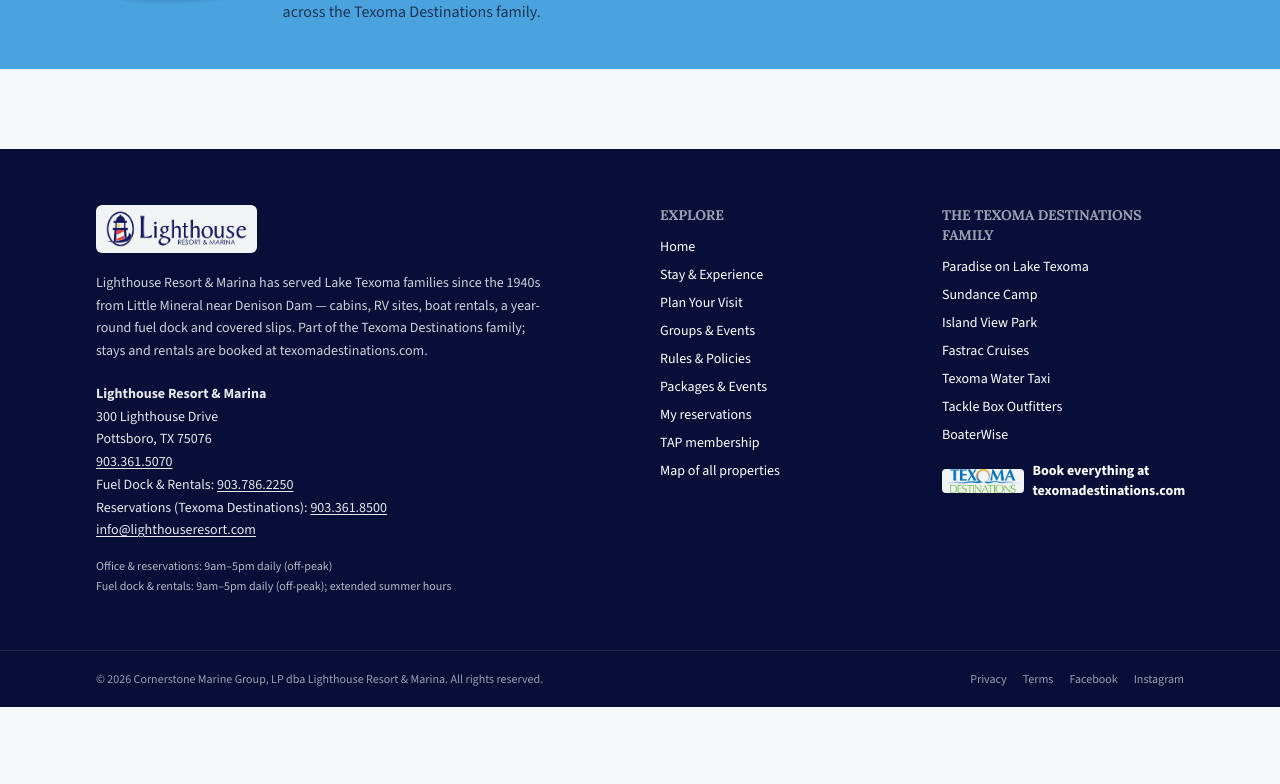
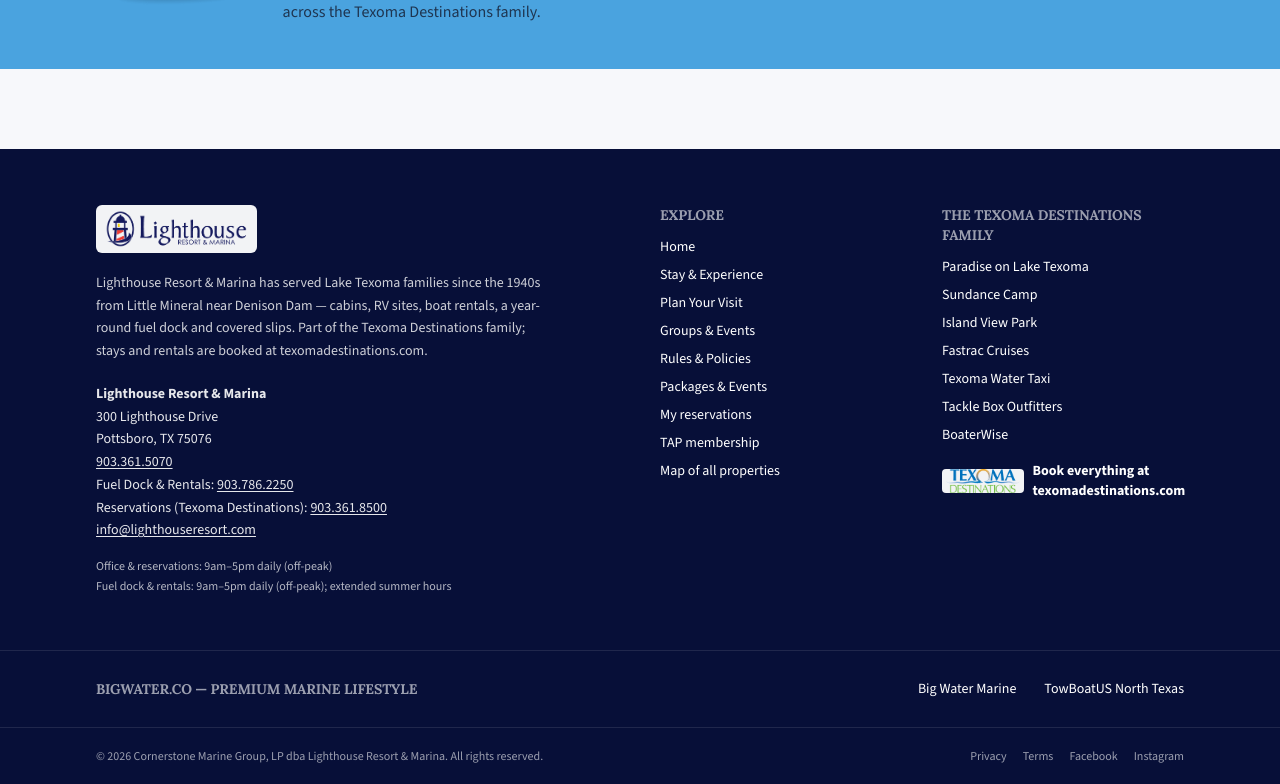
Before and after one commit to mptucker/td-multi, a Next.js app: page /sites/lighthouse in a window 1280 px wide. Shown: the part 4245-5029 px from the top of the page. Before the commit the page ends 4952 px from the top, so only its background shows below. Built offline with nearby package versions, Linux system fonts and the light colour scheme; no server answers; the database is empty.

Commit message:
Add BigWater marine brands to unified footer

```diff
--- a/src/components/Footer.tsx
+++ b/src/components/Footer.tsx
@@ -91,6 +91,17 @@
         </div>
       </div>
       <div className="border-t border-white/10">
+        <nav className="container grid gap-4 py-7 md:grid-cols-[minmax(0,1.2fr)_minmax(0,1fr)] md:items-center" aria-label="BigWater.co marine brands">
+          <h3 className="text-sm font-bold uppercase tracking-widest text-white/60">
+            <a href="https://bigwater.co/" className="hover:text-white hover:underline">BigWater.co — Premium Marine Lifestyle</a>
+          </h3>
+          <ul className="flex flex-wrap gap-x-7 gap-y-2 text-sm md:justify-end">
+            <li><a href="https://bigwatermarine.com/" className="hover:underline">Big Water Marine</a></li>
+            <li><a href="https://towboatusntx.com/" className="hover:underline">TowBoatUS North Texas</a></li>
+          </ul>
+        </nav>
+      </div>
+      <div className="border-t border-white/10">
         <div className="container flex flex-wrap items-center justify-between gap-3 py-5 text-xs text-white/60">
           <span>© {year} {n.legalName}. All rights reserved.</span>
           <span className="flex gap-4">
--- a/src/components/Sections.tsx
+++ b/src/components/Sections.tsx
@@ -387,6 +387,7 @@
         description,
         inLanguage: "en-US",
         publisher: { "@id": businessId },
+        relatedLink: ["https://bigwater.co/", "https://bigwatermarine.com/", "https://towboatusntx.com/"],
       },
       {
         "@type": brand.schemaType,
```
